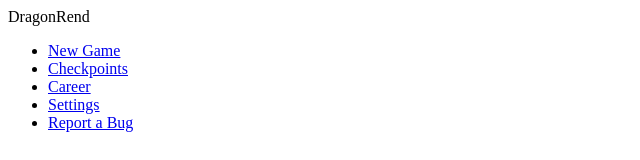
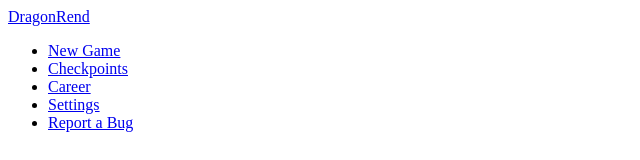
Before and after one commit to jonnicwolf/DragonRend-react, a React (Create React App) app: page / in a window 1280 px wide. Shown: the top 160 px of the page, without its empty margins (0-640 px from the left). Built offline with nearby package versions, Linux system fonts and the light colour scheme.

Commit message:
dragonrend banner links to home page

```diff
--- a/src/App.js
+++ b/src/App.js
@@ -1,5 +1,5 @@
 import React from 'react';
-import {Routes, Route} from 'react-router-dom';
+import {Routes, Route, Link} from 'react-router-dom';
 /*
 ########.....###.....######...########..######.
 ##.....##...##.##...##....##..##.......##....##
@@ -13,9 +13,23 @@
 import AboutPage from './pages/AboutPage';
 import BugsPage from './pages/BugsPage';
 
+/*
+..######...#######..##.....##.########...#######..##....##.########.##....##.########..######.
+.##....##.##.....##.###...###.##.....##.##.....##.###...##.##.......###...##....##....##....##
+.##.......##.....##.####.####.##.....##.##.....##.####..##.##.......####..##....##....##......
+.##.......##.....##.##.###.##.########..##.....##.##.##.##.######...##.##.##....##.....######.
+.##.......##.....##.##.....##.##........##.....##.##..####.##.......##..####....##..........##
+.##....##.##.....##.##.....##.##........##.....##.##...###.##.......##...###....##....##....##
+..######...#######..##.....##.##.........#######..##....##.########.##....##....##.....######.
+*/
+import DragonRendBanner from './components/DragonRendBanner';
+
 const App = () => {
     return(
         <>
+            <Link to='/'>
+                <DragonRendBanner />
+            </Link>
             <Routes>
                 <Route path='/' element={<DragonRend/>}/>
                 <Route path='/bugs' element={<BugsPage/>}/>
--- a/src/pages/DragonRend.js
+++ b/src/pages/DragonRend.js
@@ -4,11 +4,10 @@
 import AboutPage from './AboutPage';
 //COMPONENTS
 import DragonRendBanner from '../components/DragonRendBanner';
-import MainMenu from '../components/MainMenu';
+import MainMenu from '../components/menus/MainMenu';
 function DragonRend() {
   return (
   <div>
-    <DragonRendBanner/>
     <MainMenu/>
   </div>
   );
```
Also changed, not shown: src/components/menus/MainMenu.js (renamed from src/components/MainMenu.js, +1 -9 lines).
